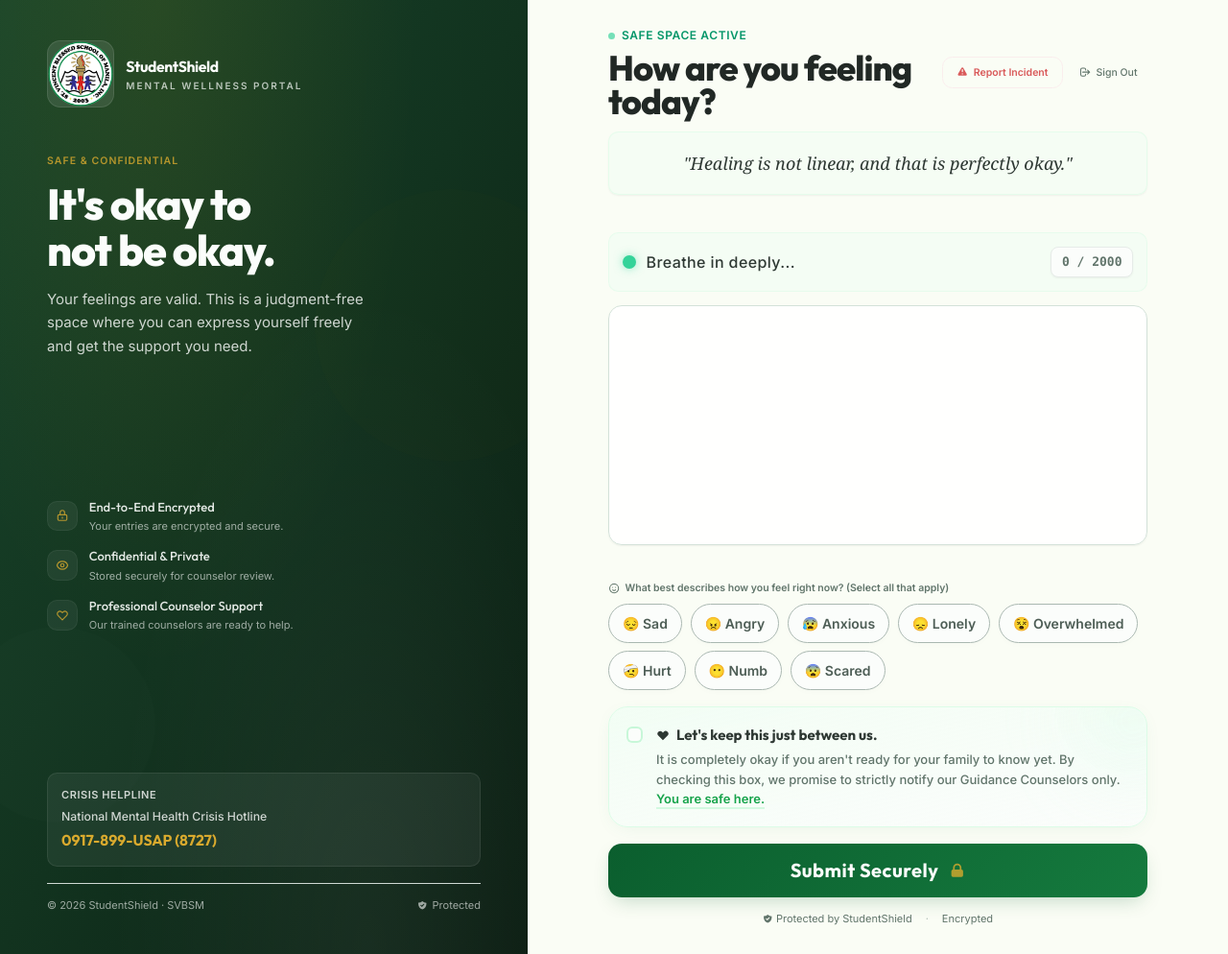
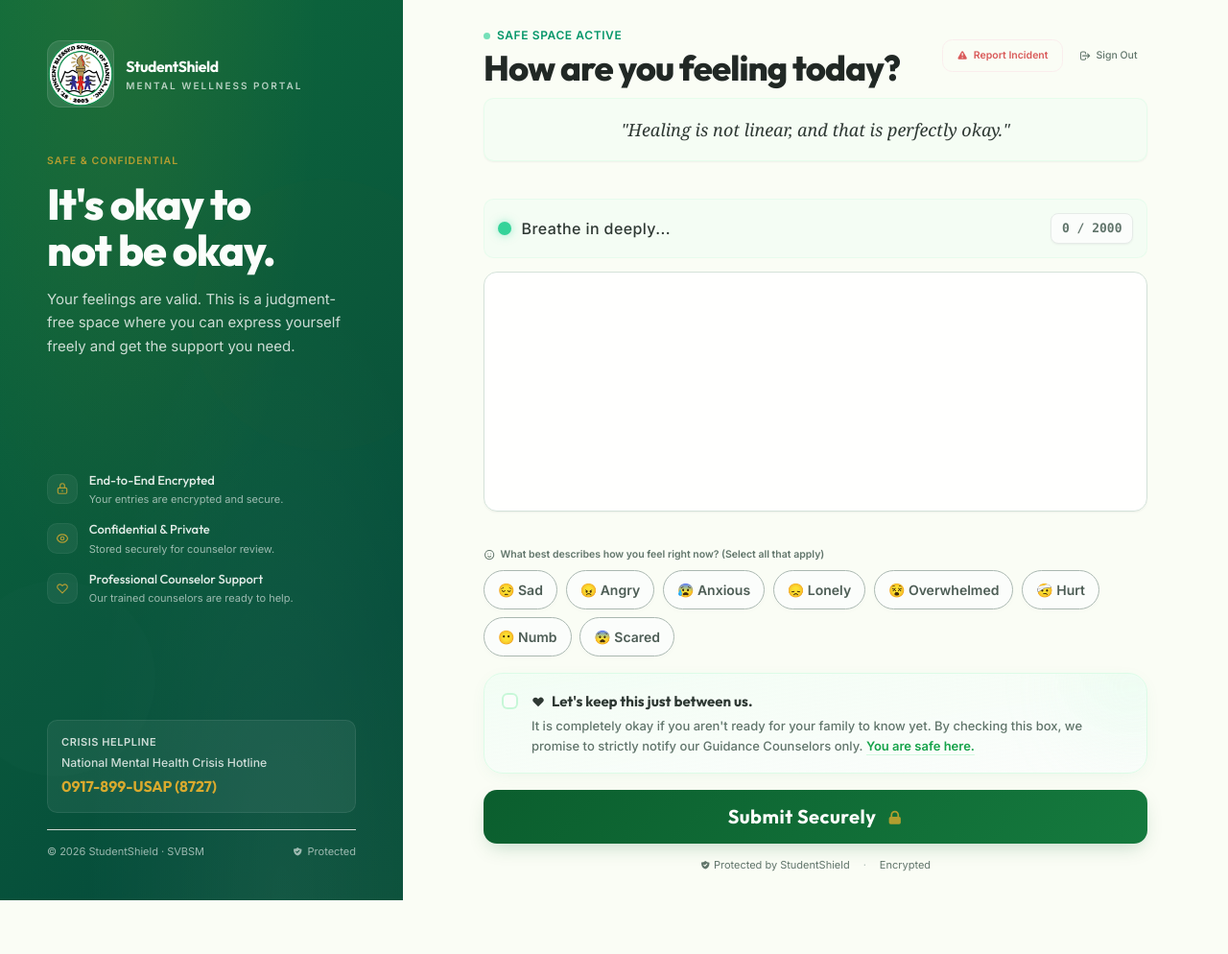
Before and after one commit to CrayCray3000/StudentShield-SoftwareEngineering, a CodeIgniter 4 app: the page made by web-app-ci4/app/Views/vent_form.php in a window 1280 px wide. Shown: the whole page at 96% size. After the commit the page ends 938 px from the top, so only its background shows below. Run offline with PHP 8.4 and a stand-in for CodeIgniter, Linux system fonts and the light colour scheme; the template is opened without the code that fills it, so the values that code supplies are empty; some libraries are stand-ins or nearby versions.

Commit message:
style(ui): sync ambient animated gradient and layout widths to vent form

```diff
--- a/web-app-ci4/app/Views/vent_form.php
+++ b/web-app-ci4/app/Views/vent_form.php
@@ -61,7 +61,9 @@
 
         /* Left Panel — Calming therapeutic feel */
         .brand-panel {
-            background: linear-gradient(170deg, #14532d 0%, #166534 30%, #15803d 60%, #16a34a 100%);
+            background: linear-gradient(-45deg, #14532d, #064e3b, #15803d, #14532d);
+            background-size: 400% 400%;
+            animation: gradientBG 20s ease infinite;
             position: relative; overflow: hidden;
         }
         .bg-ambient {
@@ -176,7 +178,7 @@
     <div class="w-full h-full min-h-screen flex flex-col lg:flex-row relative z-10 bg-white">
 
         <!-- ===== LEFT — Calming Branding Panel (Expanded) ===== -->
-        <div class="brand-panel hidden lg:flex w-full lg:w-[480px] xl:w-[550px] lg:min-h-screen flex-shrink-0 flex-col justify-between px-8 sm:px-10 xl:px-14 py-8 lg:py-12 relative bg-primary-dark bg-gradient-to-br from-primary-dark via-primary-darker to-primary-darkest">
+        <div class="brand-panel hidden lg:flex w-full lg:w-[420px] 2xl:w-[550px] lg:min-h-screen flex-shrink-0 flex-col justify-between px-8 sm:px-10 xl:px-14 py-8 lg:py-12 relative">
 
             <!-- Breathing circle — calming ambient element -->
             <div class="breath-circle absolute w-[280px] h-[280px] rounded-full bg-gold/10 top-[20%] right-[-60px] pointer-events-none"></div>
```
